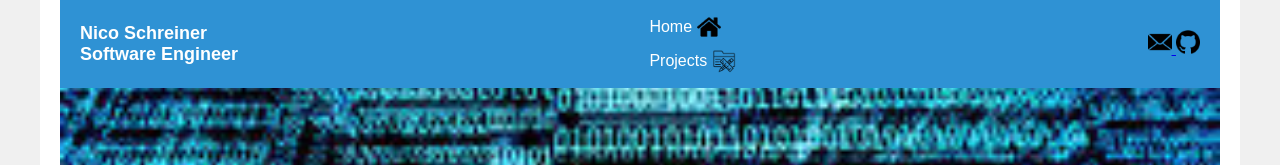
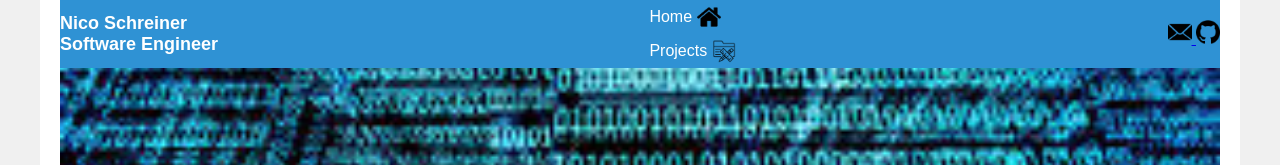
Before and after one commit to SchrN/SchrN.github.io, a plain HTML site: page index.html in a window 1280 px wide. Shown: the top 165 px of the page. Drawn offline with Linux system fonts and the light colour scheme.

Commit message:
Update index.html

```diff
--- a/index.html
+++ b/index.html
@@ -25,7 +25,7 @@
         .header {
             background-color: #2f92d4;
             color: white;
-            padding: 10px 20px;
+            padding: 0;
             display: flex;
             justify-content: space-between;
             align-items: center;
```
